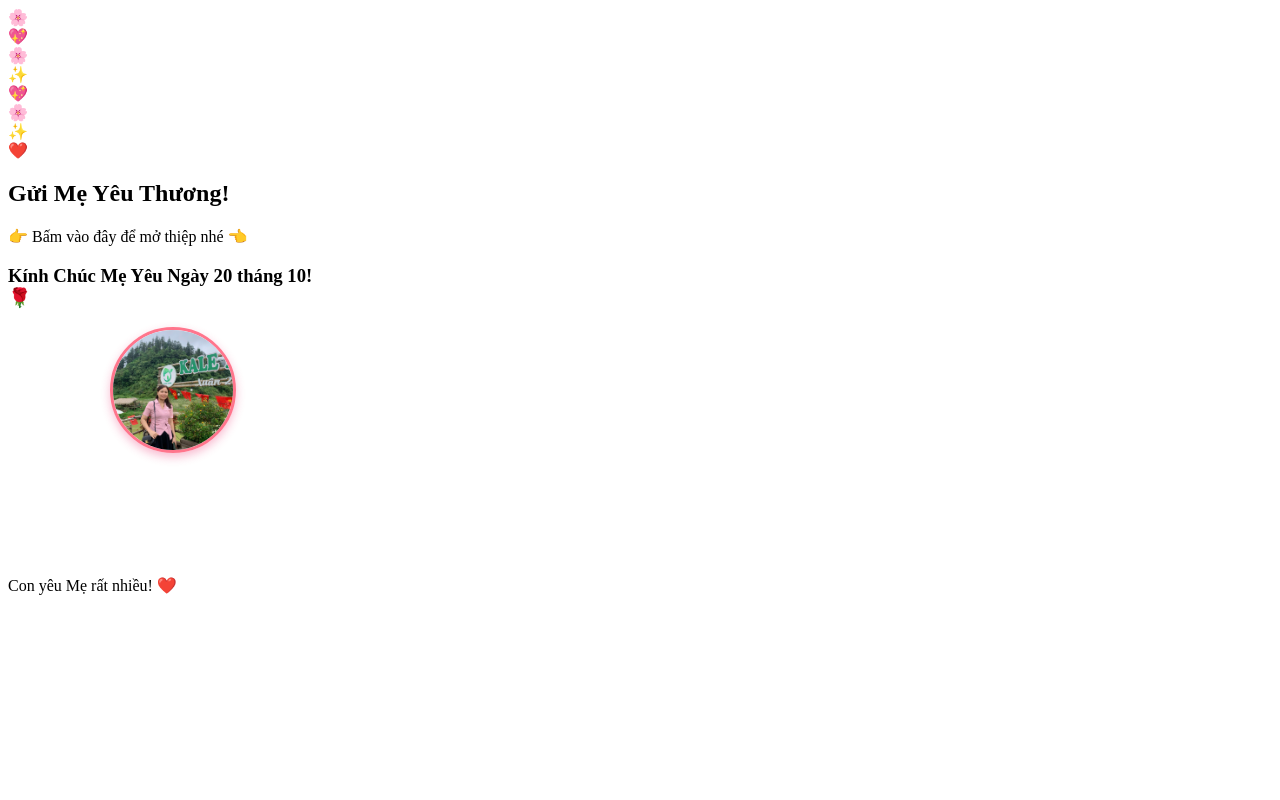
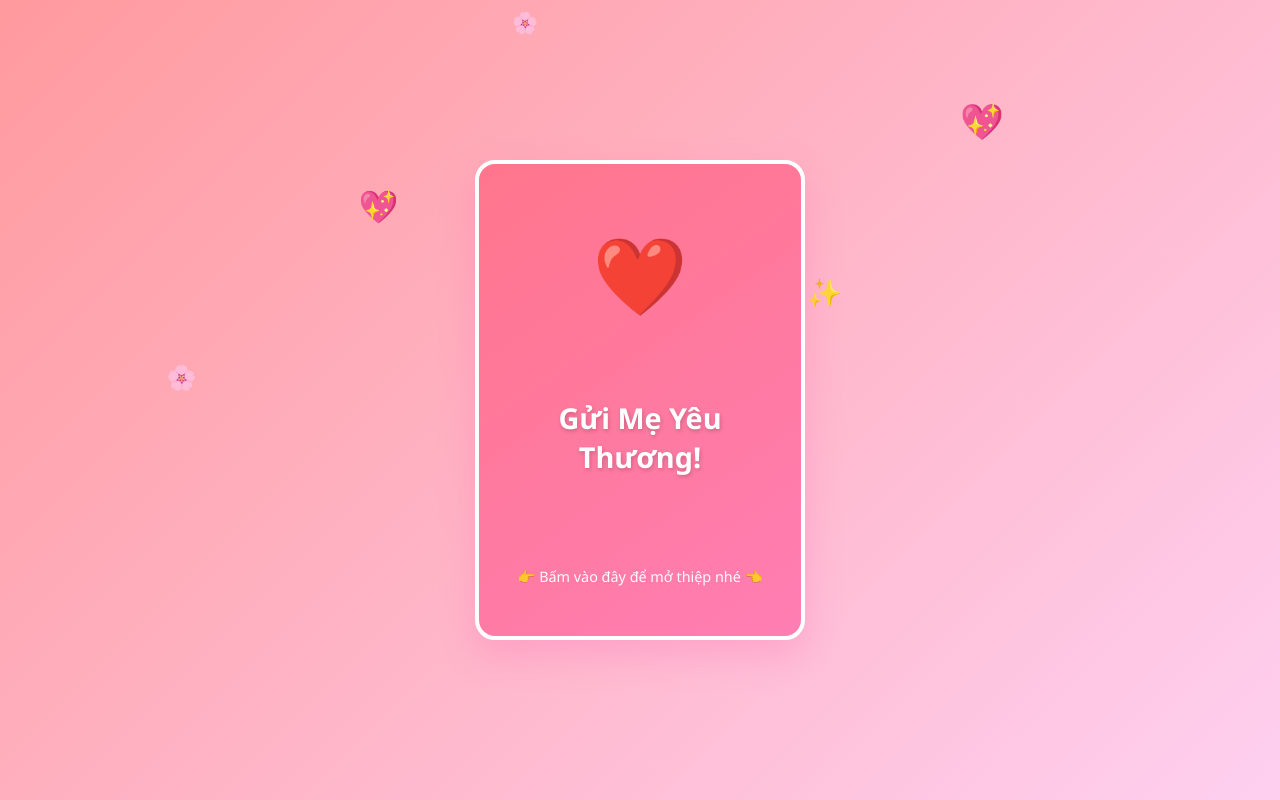
Before and after one commit to 237140210007-stack/Chuc-mung-20-10-FAMILY, a website: page public/thiep.html in a window 1280 px wide. Drawn offline with Linux system fonts and the light colour scheme.

Commit message:
Update thiep.css

```diff
--- a/public/thiep.css
+++ b/public/thiep.css
@@ -1,7 +1,101 @@
+body {
+  margin: 0;
+  padding: 0;
+  height: 100vh;
+  display: flex;
+  justify-content: center;
+  align-items: center;
+  background: linear-gradient(135deg, #ff9a9e 0%, #fecfef 99%, #fecfef 100%);
+  font-family: 'Segoe UI', Tahoma, Geneva, Verdana, sans-serif;
+  overflow: hidden;
+}
+
+/* Thùng chứa thiệp hiệu ứng 3D */
+.card-container {
+  perspective: 1200px;
+}
+
 /* Tối ưu kích thước thiệp khi có ảnh */
 .card {
   width: 330px;
   height: 480px; /* Tăng chiều cao thiệp một chút để chứa ảnh */
+  position: relative;
+  transform-style: preserve-3d;
+  transition: transform 1s cubic-bezier(0.4, 0.2, 0.2, 1);
+  cursor: pointer;
+  box-shadow: 0 15px 35px rgba(255, 105, 180, 0.3);
+  border-radius: 20px;
+}
+
+/* Khi bấm mở thiệp */
+.card.open {
+  transform: rotateY(-140deg);
+}
+
+.card-front, .card-inside {
+  position: absolute;
+  width: 100%;
+  height: 100%;
+  backface-visibility: hidden;
+  border-radius: 20px;
+  padding: 20px;
+  box-sizing: border-box;
+  display: flex;
+  flex-direction: column;
+  justify-content: space-between;
+  align-items: center;
+  text-align: center;
+}
+
+/* Mặt ngoài thiệp */
+.card-front {
+  background: linear-gradient(145deg, #ff758c, #ff7eb3);
+  color: white;
+  border: 4px solid #ffffff;
+  z-index: 2;
+}
+
+.heart-icon {
+  font-size: 4.5rem;
+  animation: beat 1.2s infinite ease-in-out;
+  margin-top: 40px;
+}
+
+@keyframes beat {
+  0%, 100% { transform: scale(1); }
+  50% { transform: scale(1.25); }
+}
+
+.card-front h2 {
+  font-size: 1.8rem;
+  margin: 10px 0;
+  text-shadow: 1px 2px 4px rgba(0,0,0,0.2);
+}
+
+.tap-hint {
+  font-size: 0.9rem;
+  opacity: 0.9;
+  animation: pulse 1.5s infinite;
+  margin-bottom: 30px;
+}
+
+@keyframes pulse {
+  0%, 100% { opacity: 0.6; }
+  50% { opacity: 1; }
+}
+
+/* Mặt trong thiệp */
+.card-inside {
+  background: #ffffff;
+  color: #d81b60;
+  transform: rotateY(180deg);
+  border: 4px solid #ff758c;
+}
+
+.card-inside .title {
+  font-size: 1.25rem;
+  margin: 5px 0;
+  color: #e91e63;
 }
 
 /* Khung và hiệu ứng bo tròn cho bức ảnh Mẹ */
@@ -33,4 +127,42 @@
   min-height: 110px;
   text-align: left;
   margin: 5px 0;
+  width: 100%;
 }
+
+.signature {
+  font-weight: bold;
+  font-size: 1rem;
+  color: #e91e63;
+  margin-bottom: 5px;
+}
+
+/* Hiệu ứng hoa/trái tim rơi nền */
+.snowflake {
+  position: fixed;
+  top: -10%;
+  z-index: 0;
+  user-select: none;
+  cursor: default;
+  animation-name: snowflakes-fall, snowflakes-shake;
+  animation-duration: 10s, 3s;
+  animation-timing-function: linear, ease-in-out;
+  animation-iteration-count: infinite, infinite;
+}
+
+.snowflake:nth-of-type(1) { left: 10%; animation-delay: 0s, 0s; font-size: 1.5rem; }
+.snowflake:nth-of-type(2) { left: 25%; animation-delay: 2s, 1s; font-size: 2rem; }
+.snowflake:nth-of-type(3) { left: 40%; animation-delay: 4s, 2s; font-size: 1.3rem; }
+.snowflake:nth-of-type(4) { left: 60%; animation-delay: 1s, 1s; font-size: 1.8rem; }
+.snowflake:nth-of-type(5) { left: 75%; animation-delay: 3s, 2s; font-size: 2.2rem; }
+.snowflake:nth-of-type(6) { left: 90%; animation-delay: 5s, 1.5s; font-size: 1.5rem; }
+
+@keyframes snowflakes-fall {
+  0% { top: -10%; }
+  100% { top: 100%; }
+}
+
+@keyframes snowflakes-shake {
+  0%, 100% { transform: translateX(0); }
+  50% { transform: translateX(50px); }
+}
```
